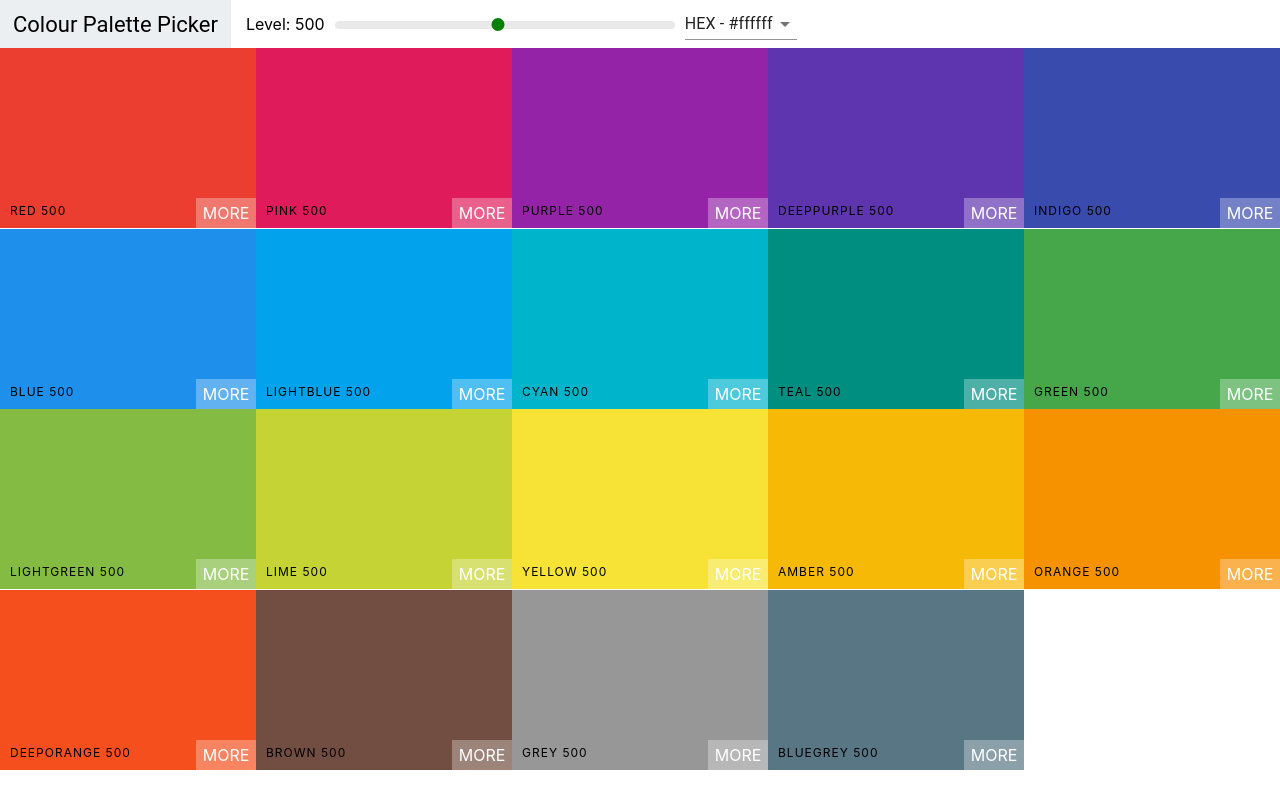
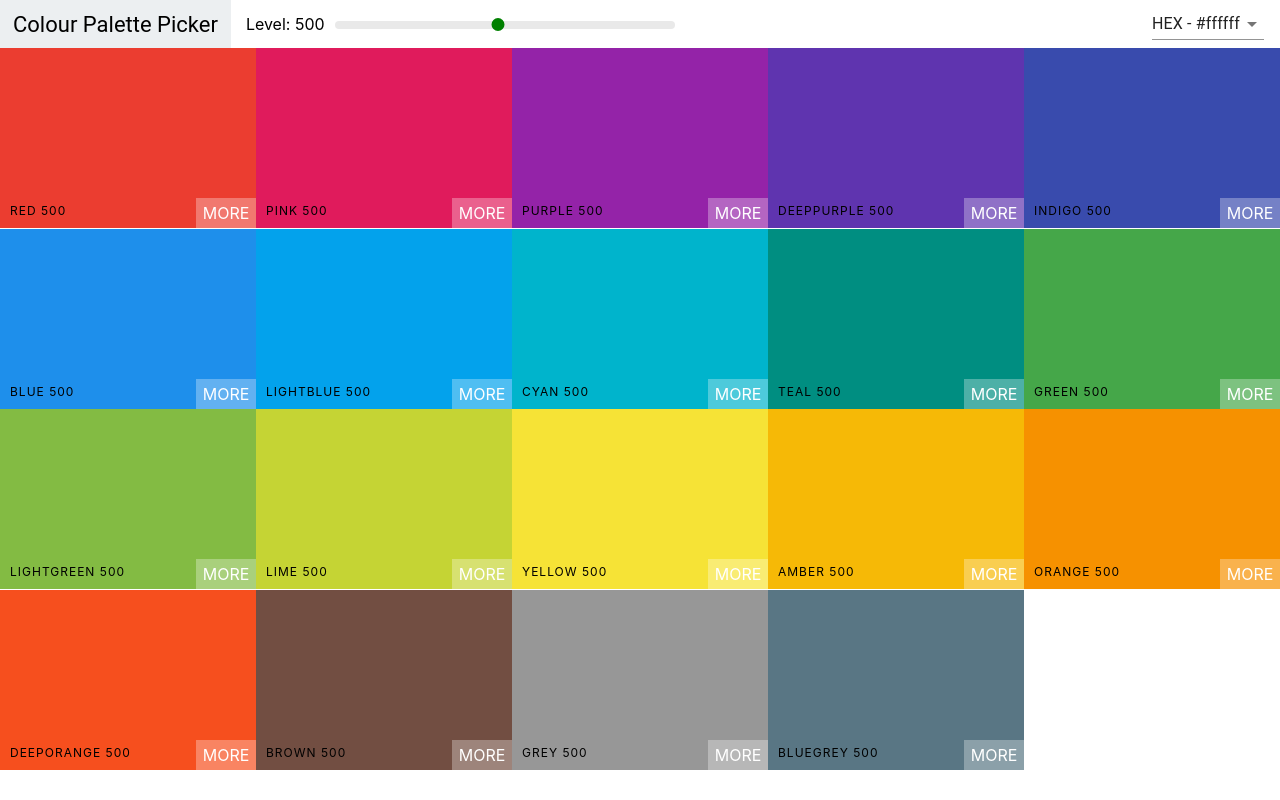
Before and after one commit to JoshuaKaluski/colour-palette-picker, a React (Create React App) app: page / in a window 1280 px wide. Built offline with nearby package versions, Linux system fonts and the light colour scheme.

Commit message:
Added Snackbar to notify user of colour format changes.

```diff
--- a/package.json
+++ b/package.json
@@ -4,6 +4,7 @@
   "private": true,
   "dependencies": {
     "@material-ui/core": "^4.0.2",
+    "@material-ui/icons": "^4.0.1",
     "chroma-js": "^2.0.3",
     "rc-slider": "^8.6.12",
     "react": "^16.8.6",
--- a/src/Navbar.css
+++ b/src/Navbar.css
@@ -50,3 +50,8 @@
     margin-left: -7px;
     margin-top: -3px;
 }
+
+.select-container {
+    margin-left: auto;
+    margin-right: 1rem;
+}
--- a/src/Navbar.js
+++ b/src/Navbar.js
@@ -1,28 +1,42 @@
 import React, {Component} from 'react';
-import Slider from "rc-slider";
 import Select from '@material-ui/core/Select';
 import MenuItem from '@material-ui/core/MenuItem';
+import Snackbar from '@material-ui/core/Snackbar';
+import IconButton from '@material-ui/core/IconButton';
+import CloseIcon from '@material-ui/icons/Close';
+
+import Slider from "rc-slider";
 import 'rc-slider/assets/index.css';
 import './Navbar.css';
 
 class Navbar extends Component {
     constructor(props) {
         super(props);
-        this.state = {format: "hex"};
-        this.handleChange = this.handleChange.bind(this);
+        this.state = {format: "hex", open: false};
+
+        //Method binds
+        this.changeColourFormat = this.changeColourFormat.bind(this);
+        this.closeSnackbar = this.closeSnackbar.bind(this);
     }
 
     //Handle change of the colour format
-    handleChange(e) {
+    changeColourFormat(e) {
         //Set format to be the format selected
-        this.setState({format: e.target.value}, () => {
+        this.setState({format: e.target.value, open: true}, () => {
             //Pass format value up to parent as a callback
             this.props.handleChange(this.state.format);
         });
     }
+
+    //Method for closing the Snackbar
+    closeSnackbar() {
+        this.setState({open: false});
+    }
     render() {
+        //Object destructuring of props and state
         const {level, changeLevel} = this.props;
         const {format} = this.state;
+
         return (
             <header className="Navbar">
                 <div className="logo">
@@ -41,12 +55,32 @@
                     </div>
                 </div>
                 <div className="select-container">
-                    <Select value={format} onChange={this.handleChange}>
+                    <Select value={format} onChange={this.changeColourFormat}>
                         <MenuItem value="hex">HEX - #ffffff</MenuItem>
                         <MenuItem value="rgb">RGB - rgb(255, 255, 255)</MenuItem>
                         <MenuItem value="rgba">RGBA - rgba(255, 255, 255, 1.0)</MenuItem>
                     </Select>
                 </div>
+                <Snackbar
+                    anchorOrigin={{vertical: "bottom", horizontal: "left"}}
+                    open={this.state.open}
+                    autoHideDuration={3000}
+                    message={<span id="message-id">Colour format changed to {format.toUpperCase()}.</span>}
+                    ContentProps={{
+                        "aria-describedby": "message-id"
+                    }}
+                    onClose={this.closeSnackbar}
+                    action={[
+                        <IconButton
+                            onClick={this.closeSnackbar}
+                            color="inherit"
+                            key="close"
+                            aria-label="close"
+                        >
+                            <CloseIcon />
+                        </IconButton>
+                    ]}
+                />
             </header>
         )
     }
```
Also changed, not shown: 1 other file (tests, documents, lock files or other folders).
